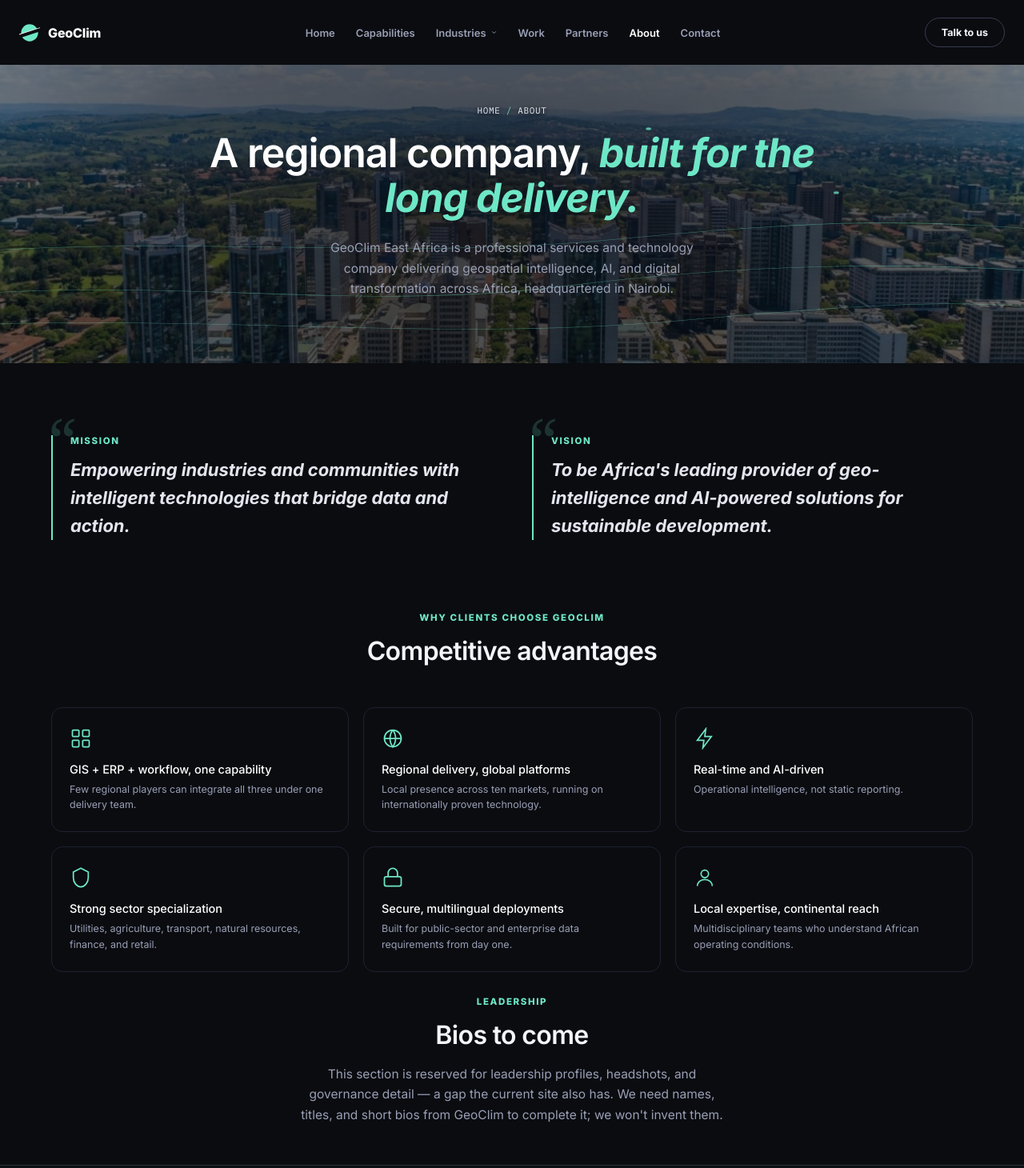
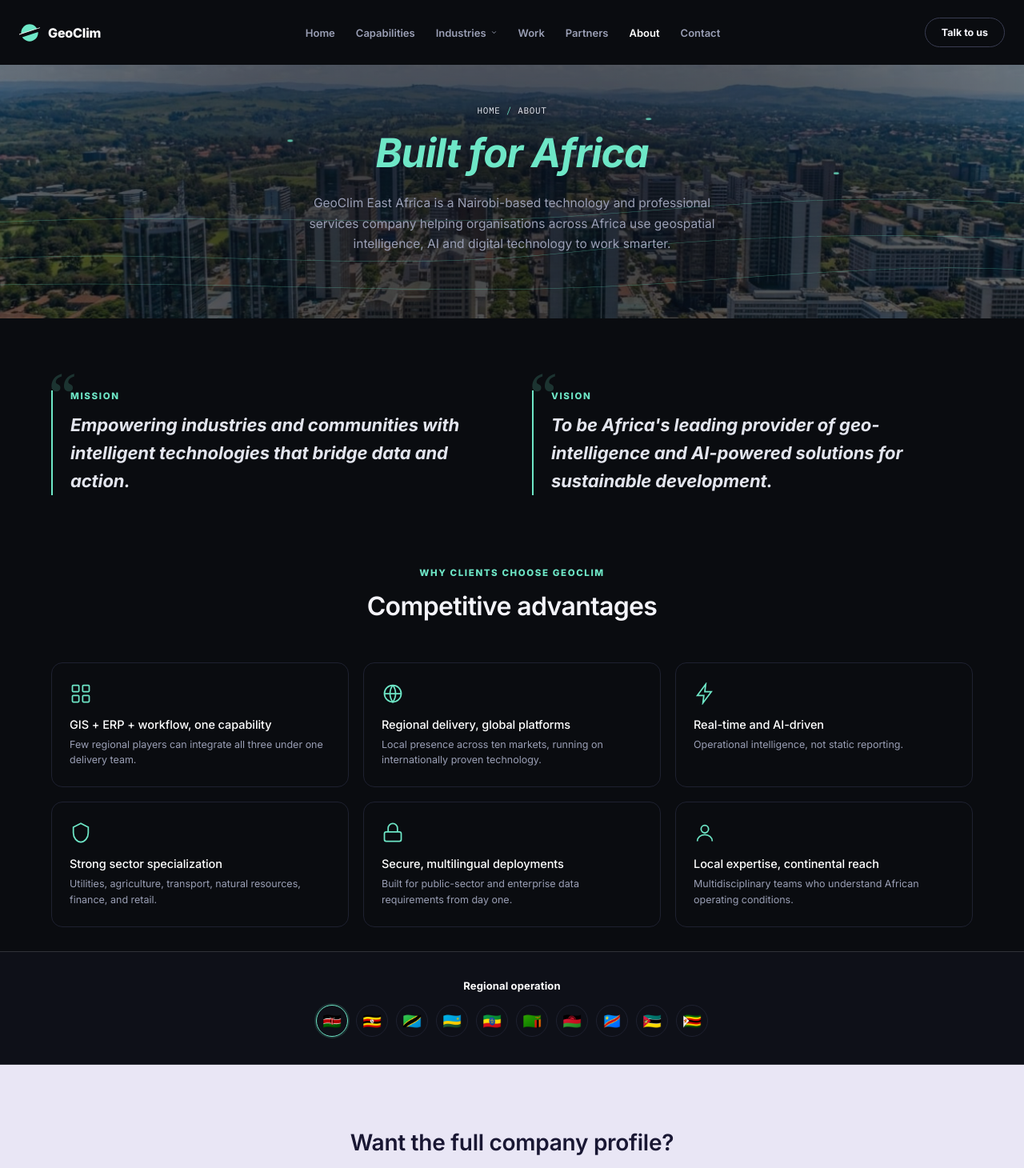
Before and after one commit to luchuowen/geoclim, a Next.js app: page /about in a window 1280 px wide. Shown: the top 1460 px of the page at 80% size. Built offline with nearby package versions, Linux system fonts and the light colour scheme; a web font is replaced by a local one.

Commit message:
About page: rewrite hero copy, remove placeholder Leadership section
Co-Authored-By: Claude Sonnet 5 <noreply@anthropic.com>
Claude-Session: https://claude.ai/code/session_01AG5XGE776AAEXaqt8Zzq2B

```diff
--- a/app/about/page.tsx
+++ b/app/about/page.tsx
@@ -76,11 +76,11 @@ export default function AboutPage() {
             Home <span>/</span> About
           </div>
           <h1>
-            A regional company, <span className="accent">built for the long delivery.</span>
+            <span className="accent">Built for Africa</span>
           </h1>
           <p>
-            GeoClim East Africa is a professional services and technology company delivering geospatial
-            intelligence, AI, and digital transformation across Africa, headquartered in Nairobi.
+            GeoClim East Africa is a Nairobi-based technology and professional services company helping
+            organisations across Africa use geospatial intelligence, AI and digital technology to work smarter.
           </p>
         </div>
       </header>
@@ -121,16 +121,6 @@ export default function AboutPage() {
         ))}
       </div>
 
-      <section className="section-head">
-        <div className="kicker">Leadership</div>
-        <h2>Bios to come</h2>
-        <p>
-          This section is reserved for leadership profiles, headshots, and governance detail — a gap the current
-          site also has. We need names, titles, and short bios from GeoClim to complete it; we won&apos;t invent
-          them.
-        </p>
-      </section>
-
       <RegionStrip />
 
       <section className="cta-band">
```
